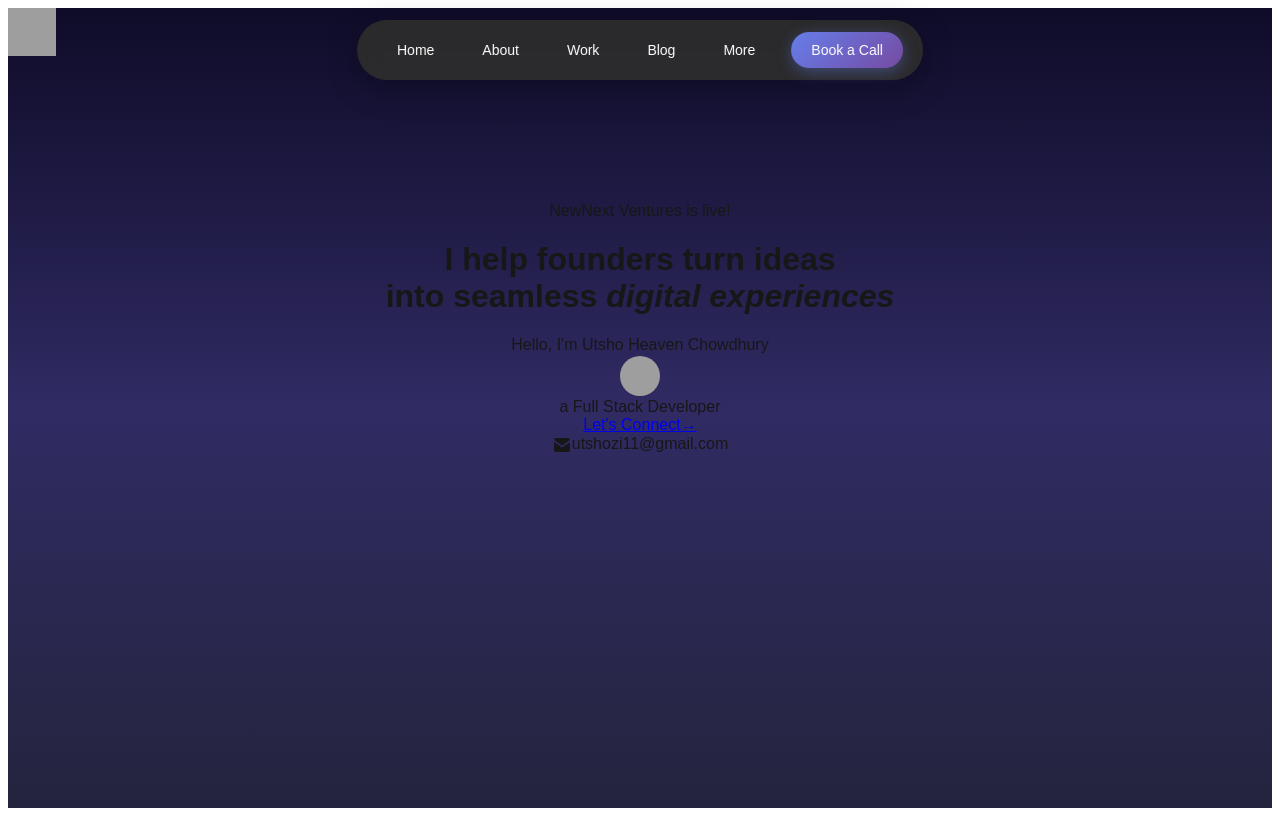
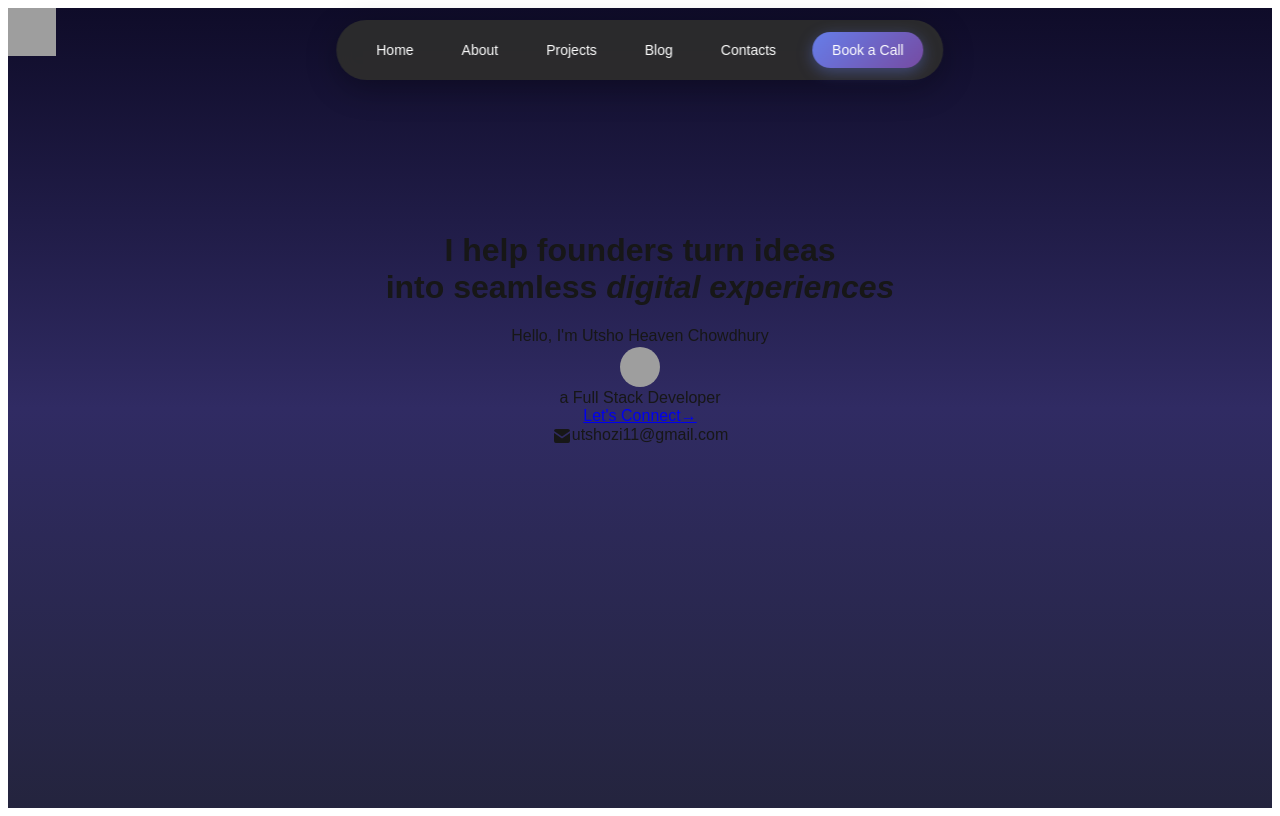
Before and after one commit to uzicodes/utsho-heaven-chowdhury, a Next.js app: page / in a window 1280 px wide. Built offline with nearby package versions, Linux system fonts and the light colour scheme; grey boxes are pictures that could not be loaded.

Commit message:
navbar updated

```diff
--- a/src/app/Navbar.tsx
+++ b/src/app/Navbar.tsx
@@ -18,9 +18,9 @@ const Navbar = () => {
       <div className="nav-container">
         <a href="#" className="nav-item">Home</a>
         <a href="#" className="nav-item">About</a>
-        <a href="#" className="nav-item">Work</a>
+        <a href="#" className="nav-item">Projects</a>
         <a href="#" className="nav-item">Blog</a>
-        <a href="#" className="nav-item">More</a>
+        <a href="#" className="nav-item">Contacts</a>
         <a href="#" className="nav-item cta">Book a Call</a>
       </div>
     </nav>
--- a/src/app/page.tsx
+++ b/src/app/page.tsx
@@ -17,7 +17,7 @@ export default function Home() {
         {/* Announcement Badge */}
         <div className="mt-20 mb-4 flex justify-center">
           <span className="bg-blue-700 text-xs text-white px-3 py-1 rounded-full font-semibold flex items-center gap-2 shadow-md">
-            <span className="bg-blue-400 rounded px-2 py-0.5 text-xs font-bold">New</span> Next Ventures is live!
+
           </span>
         </div>
         {/* Headline */}
```
